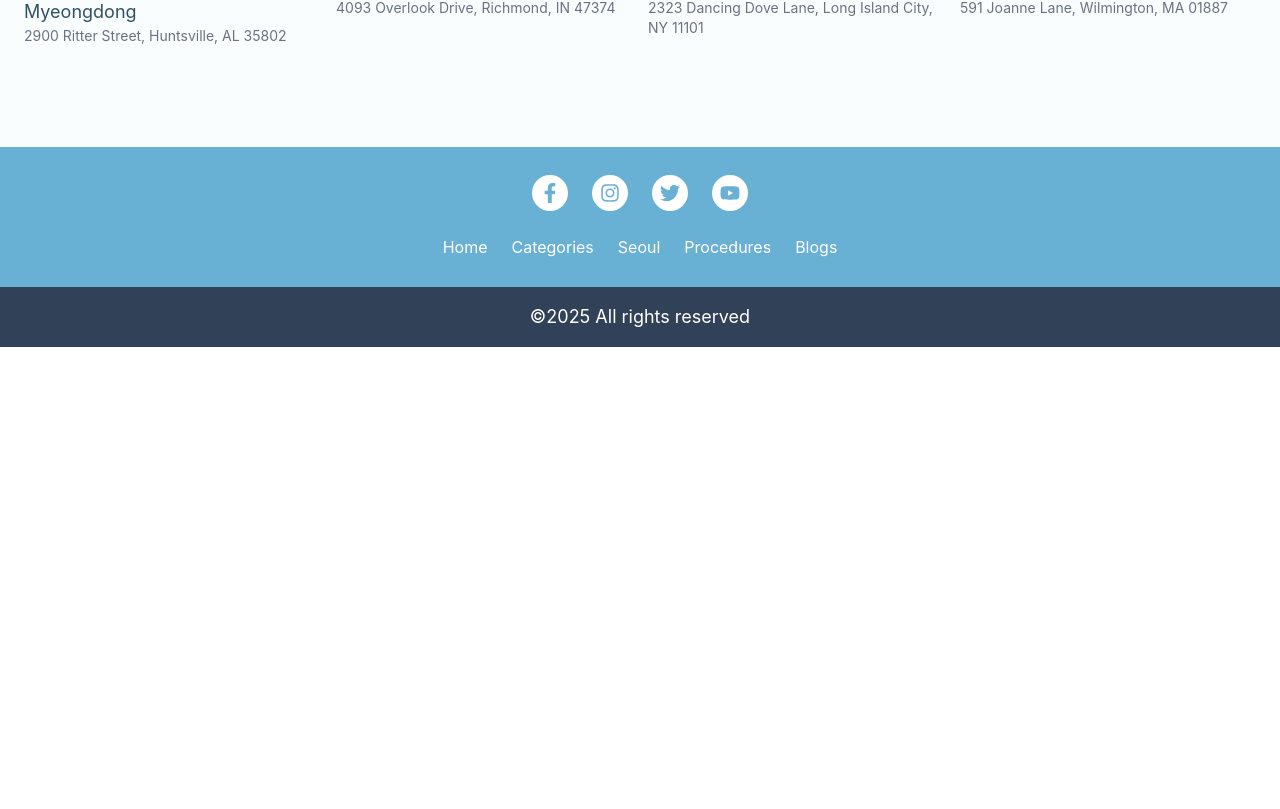
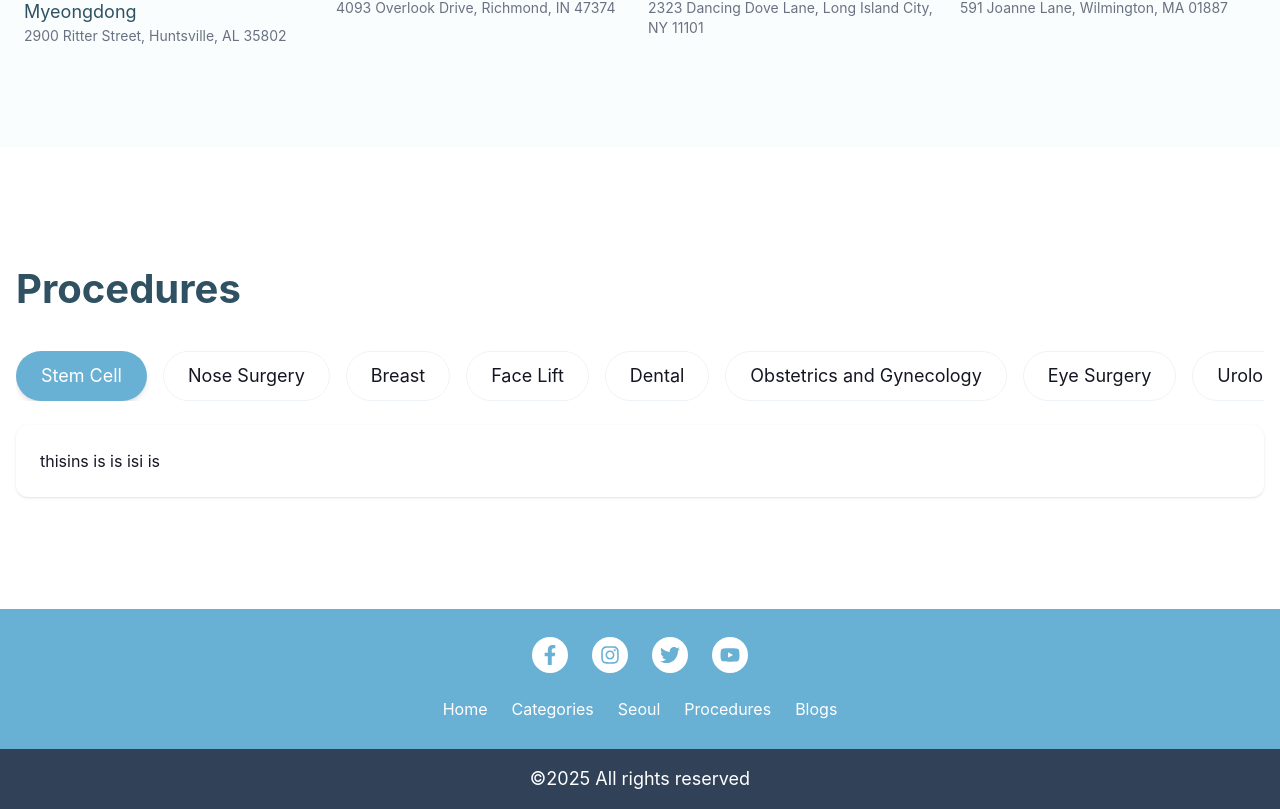
Before and after one commit to Nafiz-Al-Turabi/seoul-clinic-guide, a Next.js app: page / in a window 1280 px wide. Shown: the part 1695-2504 px from the top of the page. Before the commit the page ends 2042 px from the top, so only its background shows below. Built offline with nearby package versions, Linux system fonts and the light colour scheme; no server answers.

Commit message:
procedures componet's tab added

```diff
--- a/app/(client)/page.tsx
+++ b/app/(client)/page.tsx
@@ -2,6 +2,7 @@ import React from "react";
 import HeroSection from "@/components/Home/HeroSection/HeroSection";
 import PopularCategories from "@/components/Home/PopularCategories/PopularCategories";
 import TopClinics from "@/components/Home/TopClinics/TopClinics";
+import Procedures from "@/components/Home/Procedures/Procedures";
 export default function HomePage() {
   return (
     <div className="">
@@ -14,6 +15,9 @@ export default function HomePage() {
       <div className="">
         <TopClinics />
       </div>
+      <div className="my-28">
+        <Procedures />
+      </div>
     </div>
   );
 }
--- /dev/null
+++ b/components/Home/Procedures/Procedures.tsx
@@ -0,0 +1,64 @@
+"use client";
+
+import React, { useState, JSX } from "react";
+import StemCell from "./Tabcomponents/StemCell";
+
+const tabs = [
+  "Stem Cell",
+  "Nose Surgery",
+  "Breast",
+  "Face Lift",
+  "Dental",
+  "Obstetrics and Gynecology",
+  "Eye Surgery",
+  "Urology",
+  "LGBTQ+",
+];
+
+const tabComponents: { [key: string]: JSX.Element } = {
+  "Stem Cell": <StemCell />,
+  "Nose Surgery": <>Nose Surgery</>,
+  Breast: <>Breast</>,
+  "Face Lift": <>Face Lift</>,
+  Dental: <>Dental</>,
+  "Obstetrics and Gynecology": <>Obstetrics and Gynecology</>,
+  "Eye Surgery": <>Eye Surgery</>,
+  Urology: <>Urology</>,
+  "LGBTQ+": <>LGBTQ+</>,
+};
+
+const Procedures = () => {
+  const [activeTab, setActiveTab] = useState(tabs[0]);
+
+  return (
+    <div className="container mx-auto px-4 2xl:px-0">
+      <h3 className="primary-text font-bold mb-8">Procedures</h3>
+
+      <div className="overflow-x-auto mb-6">
+        <div className="flex gap-4 w-max min-w-full">
+          {tabs.map((tab) => (
+            <button
+              key={tab}
+              onClick={() => setActiveTab(tab)}
+              className={`text-xs sm:text-sm lg:text-lg whitespace-nowrap rounded-full px-6 py-2.5 transition-all duration-200 cursor-pointer border
+                  ${
+                    activeTab === tab
+                      ? "bg-[#68B0D4] text-white shadow-md border-transparent"
+                      : "border-[#EEF3F8] text-main"
+                  }`}
+            >
+              {tab}
+            </button>
+          ))}
+        </div>
+      </div>
+
+      {/* Dynamic Component Rendering */}
+      <div className="p-6 bg-white rounded-xl shadow">
+        {tabComponents[activeTab]}
+      </div>
+    </div>
+  );
+};
+
+export default Procedures;
--- /dev/null
+++ b/components/Home/Procedures/Tabcomponents/StemCell.tsx
@@ -0,0 +1,11 @@
+import React from 'react';
+
+const StemCell = () => {
+    return (
+        <div>
+            thisins is is isi is
+        </div>
+    );
+};
+
+export default StemCell;
```
